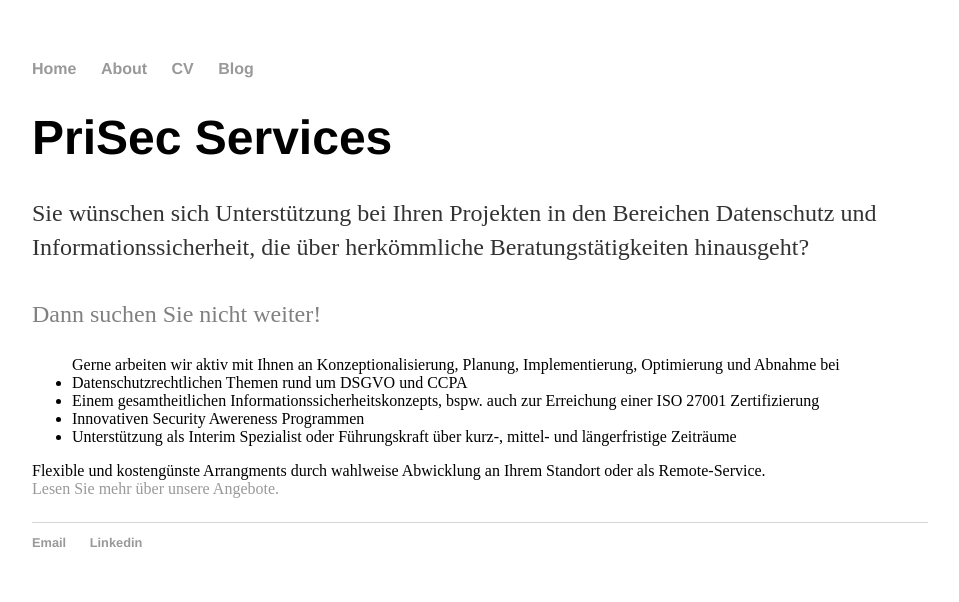
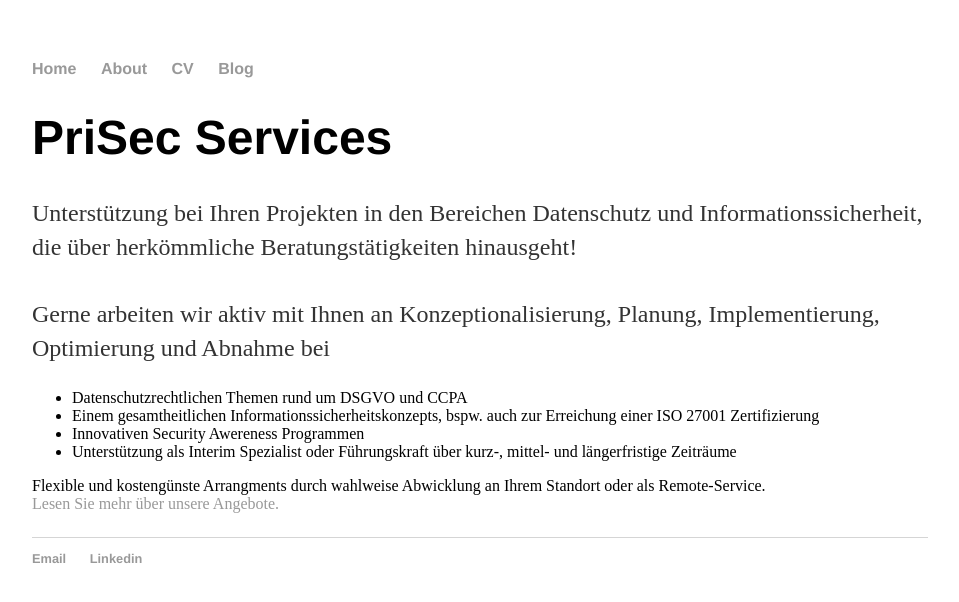
Before and after one commit to lucasg89/lucasg89.github.io, a Jekyll site: the page built from index.html, in a window 1280 px wide. Shown: the top 602 px of the page, without its empty margins (160-1119 px from the left). Built offline with Jekyll 4.4.1, drawn with Linux system fonts in a browser that asks for light colours.

Commit message:
Update index.html

```diff
--- a/index.html
+++ b/index.html
@@ -4,11 +4,11 @@
 ---
 <div class="blurb">
 	<h1>PriSec Services</h1>
-	<p>Sie wünschen sich Unterstützung bei Ihren Projekten in den Bereichen Datenschutz und Informationssicherheit,
-		die über herkömmliche Beratungstätigkeiten hinausgeht?<br><br>
-		<font color='gray'>Dann suchen Sie nicht weiter!</font><br>
-
-	<ul>Gerne arbeiten wir aktiv mit Ihnen an Konzeptionalisierung, Planung, Implementierung, Optimierung und Abnahme bei
+	<p>Unterstützung bei Ihren Projekten in den Bereichen Datenschutz und Informationssicherheit,
+		die über herkömmliche Beratungstätigkeiten hinausgeht!<br><br>
+	<!--<font color='gray'></font>	-->
+	Gerne arbeiten wir aktiv mit Ihnen an Konzeptionalisierung, Planung, Implementierung, Optimierung und Abnahme bei
+	<ul>
 		<li>Datenschutzrechtlichen Themen rund um DSGVO und CCPA</li>
 		<li>Einem gesamtheitlichen Informationssicherheitskonzepts, bspw. auch zur Erreichung einer ISO 27001 Zertifizierung</li>
 		<li>Innovativen Security Awereness Programmen</li>
```
